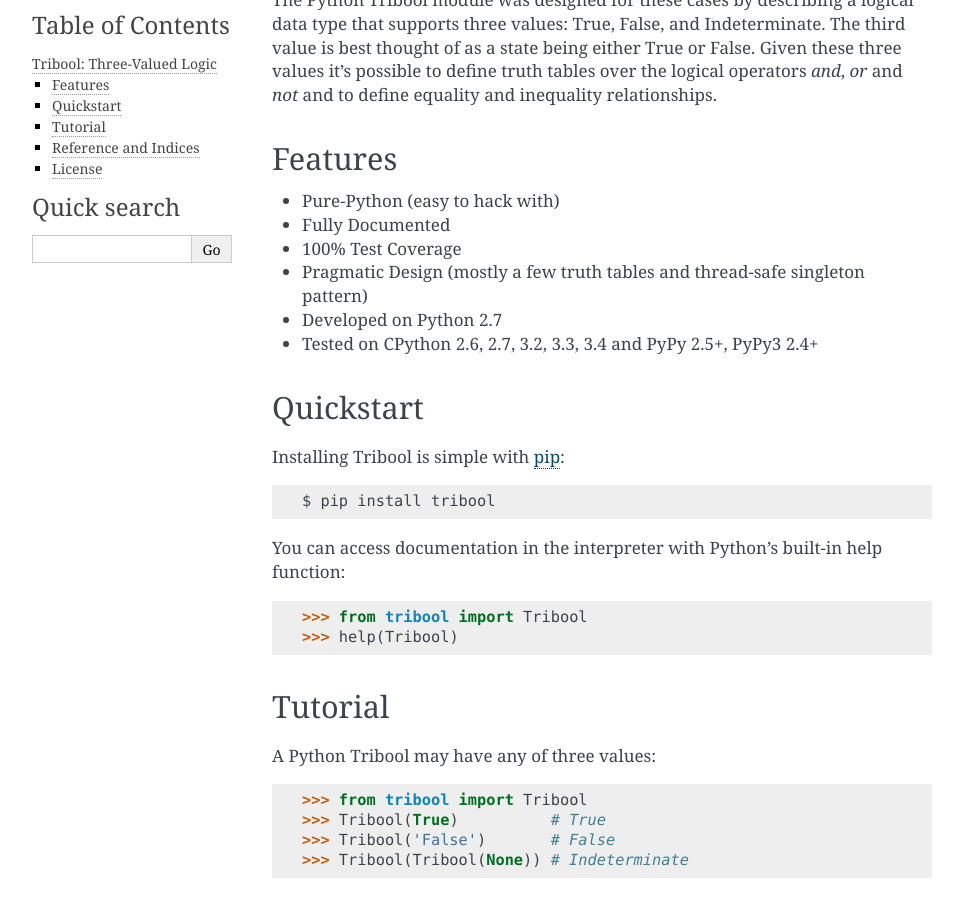
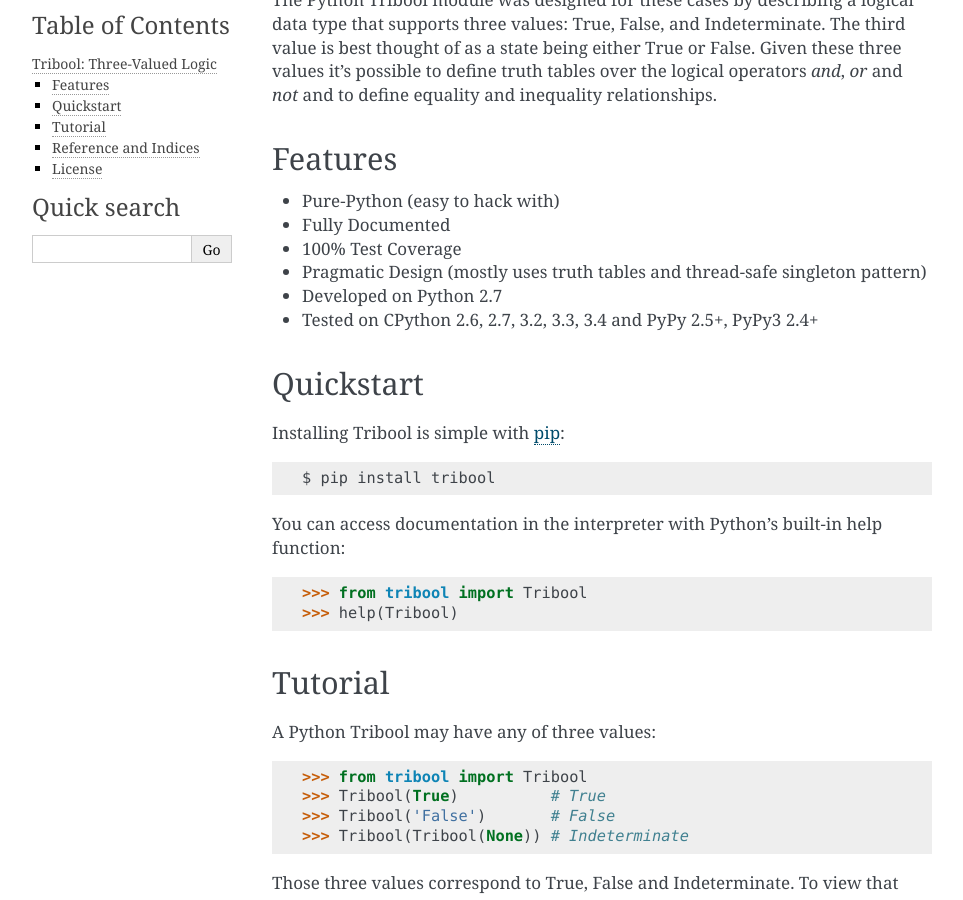
Before and after one commit to grantjenks/python-tribool, a Sphinx documentation site: the page built from docs/index.rst, in a window 1280 px wide and 900 px high, scrolled down 523 px. Shown: the whole window, without its empty margins (148-1111 px from the left). Built offline with Sphinx 7.4.7, drawn with Linux system fonts in a browser that asks for light colours.

Commit message:
Fix long line

```diff
--- a/docs/index.rst
+++ b/docs/index.rst
@@ -32,7 +32,7 @@
 - Pure-Python (easy to hack with)
 - Fully Documented
 - 100% Test Coverage
-- Pragmatic Design (mostly a few truth tables and thread-safe singleton pattern)
+- Pragmatic Design (mostly uses truth tables and thread-safe singleton pattern)
 - Developed on Python 2.7
 - Tested on CPython 2.6, 2.7, 3.2, 3.3, 3.4 and PyPy 2.5+, PyPy3 2.4+
 
```
